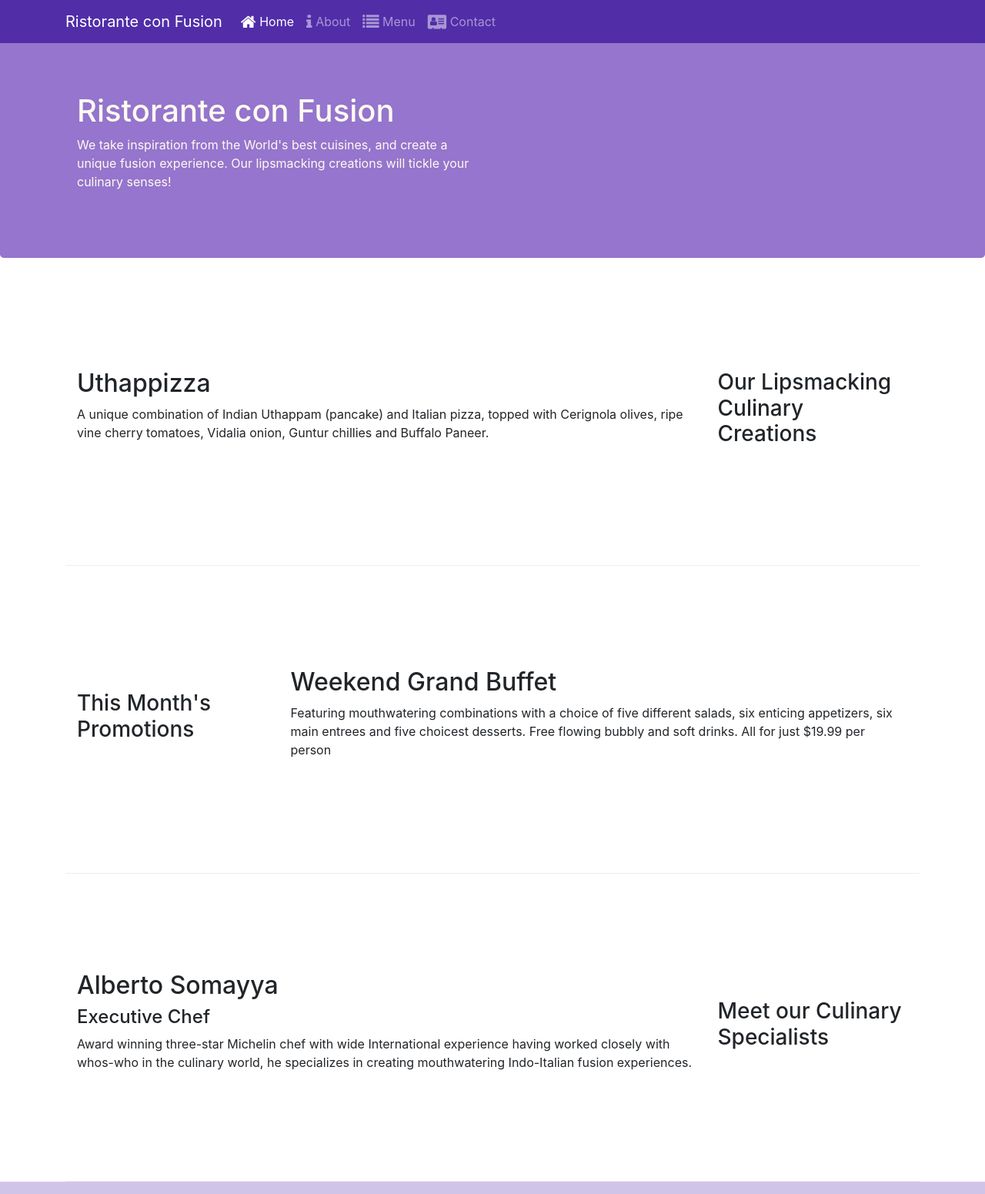
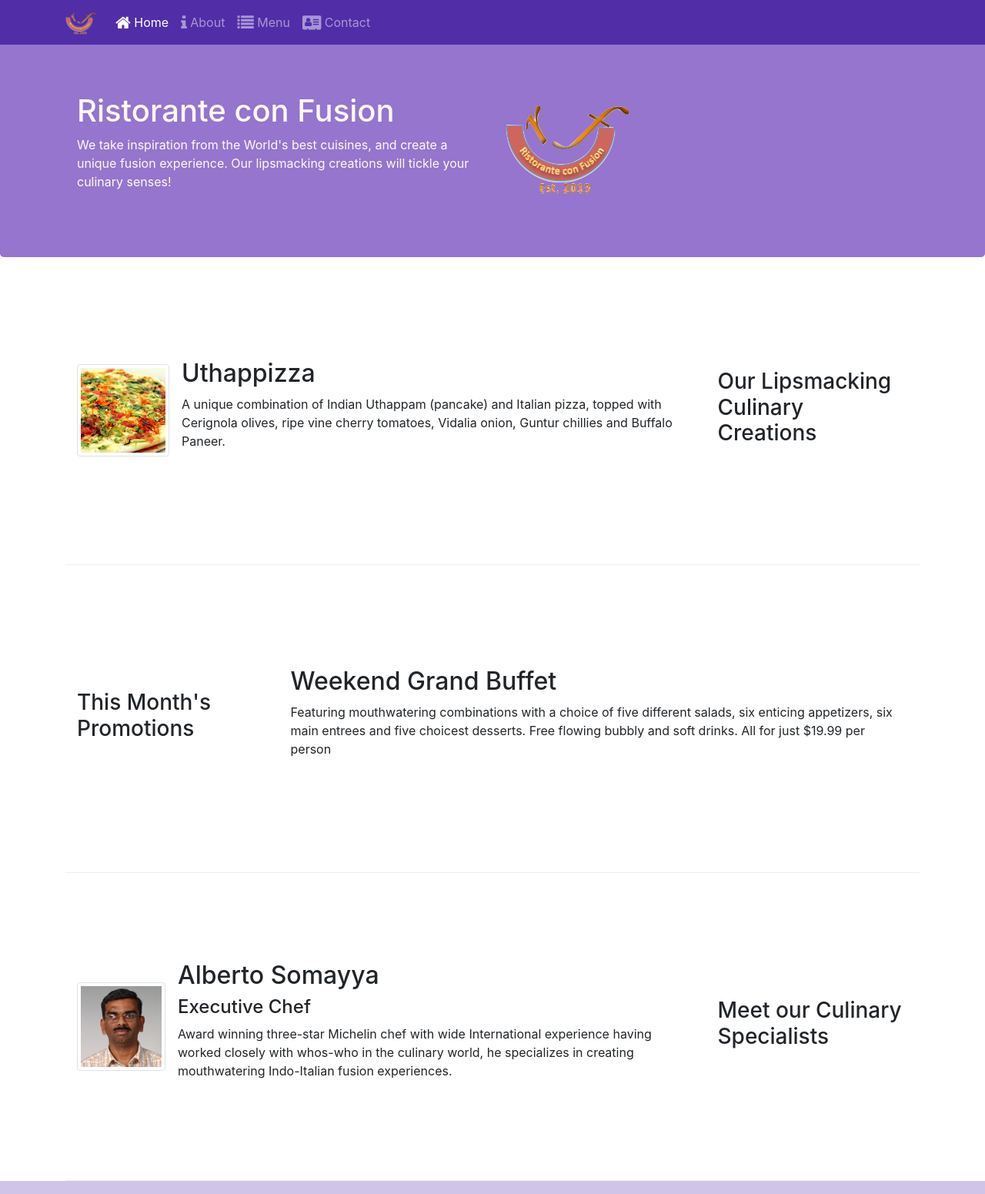
Before and after one commit to karankochar/A-simple-front-end-Resturant-App-, a website: page index.html in a window 1280 px wide. Shown: the top 1551 px of the page at 77% size. Drawn offline with nearby package versions, Linux system fonts and the light colour scheme.

Commit message:
Media objects

```diff
--- a/index.html
+++ b/index.html
@@ -21,7 +21,7 @@
       <button class="navbar-toggler" type="button" data-toggle="collapse" data-target="#Navbar">
         <span class="navbar-toggler-icon"></span>
       </button>
-      <a class="navbar-brand" href="#">Ristorante con Fusion</a>
+      <a class="navbar-brand" href="#"><img src="img/logo.png" height="30" width="41"></a>
       <div class="collapse navbar-collapse" id="Navbar">
     <ul class="navbar-nav mr-auto">
     <li class="nav-item active"><a class="nav-link" href="#"><span class="fa fa-home fa-lg"></span> Home</a></li>
@@ -45,9 +45,10 @@
                     <h1>Ristorante con Fusion</h1>
                     <p>We take inspiration from the World's best cuisines, and create a unique fusion experience. Our lipsmacking creations will tickle your culinary senses!</p>
                   </div>
+                <div class="col-12 col-sm align-self-center">
+                  <img src="img/logo.png" class="img-fluid">
                 </div>
-                <div class="col-12 col-sm-6">
-                </div>
+              </div>
             </div>
         </div>
     </header>
@@ -58,8 +59,18 @@
                 <h3>Our Lipsmacking Culinary Creations</h3>
             </div>
             <div class="col col-sm order-sm-first col-md">
-                <h2>Uthappizza</h2>
-                <p>A unique combination of Indian Uthappam (pancake) and Italian pizza, topped with Cerignola olives, ripe vine cherry tomatoes, Vidalia onion, Guntur chillies and Buffalo Paneer.</p>
+              <div class="media">
+  <img class="d-flex mr-3 img-thumbnail align-self-center"
+          src="img/uthappizza.png" alt="Uthappizza">
+  <div class="media-body">
+      <h2 class="mt-0">Uthappizza</h2>
+      <p class="d-none d-sm-block">A unique combination of Indian Uthappam (pancake) and
+          Italian pizza, topped with Cerignola olives, ripe vine
+          cherry tomatoes, Vidalia onion, Guntur chillies and
+          Buffalo Paneer.</p>
+  </div>
+</div>
+
             </div>
         </div>
 
@@ -79,9 +90,20 @@
                 <h3>Meet our Culinary Specialists</h3>
             </div>
             <div class="col col-sm order-sm-first col-md">
-                <h2>Alberto Somayya</h2>
-                <h4>Executive Chef</h4>
-                <p>Award winning three-star Michelin chef with wide International experience having worked closely with whos-who in the culinary world, he specializes in creating mouthwatering Indo-Italian fusion experiences. </p>
+              <div class="media">
+  <img class="d-flex mr-3 img-thumbnail align-self-center"
+          src="img/alberto.png" alt="Alberto Somayya">
+  <div class="media-body">
+      <h2 class="mt-0">Alberto Somayya</h2>
+      <h4>Executive Chef</h4>
+      <p class="d-none d-sm-block">Award winning three-star Michelin chef with wide
+          International experience having worked closely with
+          whos-who in the culinary world, he specializes in
+          creating mouthwatering Indo-Italian fusion experiences.
+          </p>
+  </div>
+</div>
+
             </div>
         </div>
     </div>
@@ -115,7 +137,7 @@
                         <a class="btn btn-social-icon btn-facebook" href="http://www.facebook.com/profile.php?id="><i class="fa fa-facebook fa-lg"></i></a>
                         <a class="btn btn-social-icon btn-linkedin" href="http://www.linkedin.com/in/"><i class="fa fa-linkedin fa-lg"></i></a>
                         <a class="btn btn-social-icon btn-twitter" href="http://twitter.com/"><i class="fa fa-twitter fa-lg"></i></a>
-                        <a class="btn btn-social-icon btn-google" href="http://youtube.com/"><i class="fa fa-youtube-play fa-lg"></i></a>
+                        <a class="btn btn-social-icon btn-google" href="http://youtube.com/"><i class="fa fa-youtube-pla fa-lg"></i></a>
                         <a class="btn btn-social-icon" href="mailto:"><i class="fa fa-envelope fa-lg"></i></a>
                     </div>
                 </div>
```
Also changed, not shown: aboutus.html (+4 -3 lines), contactus.html (+3 -2 lines).
